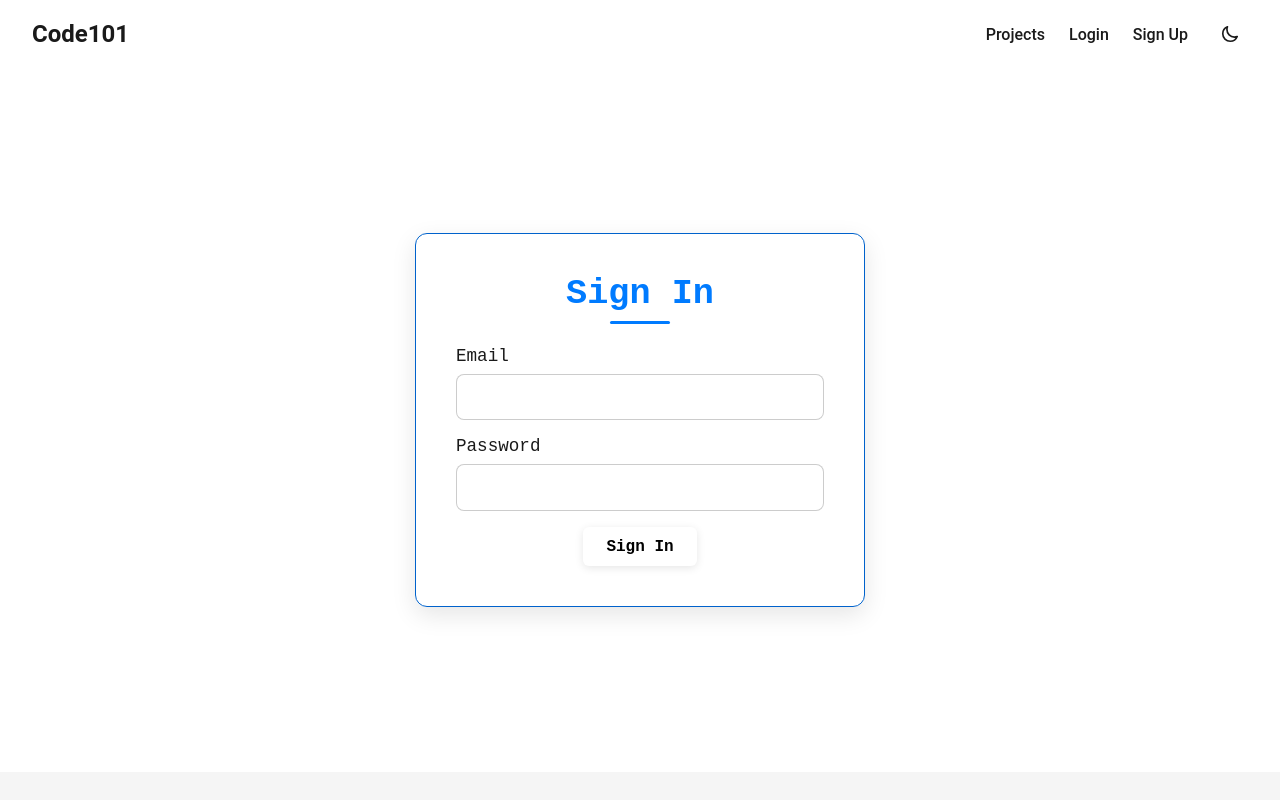
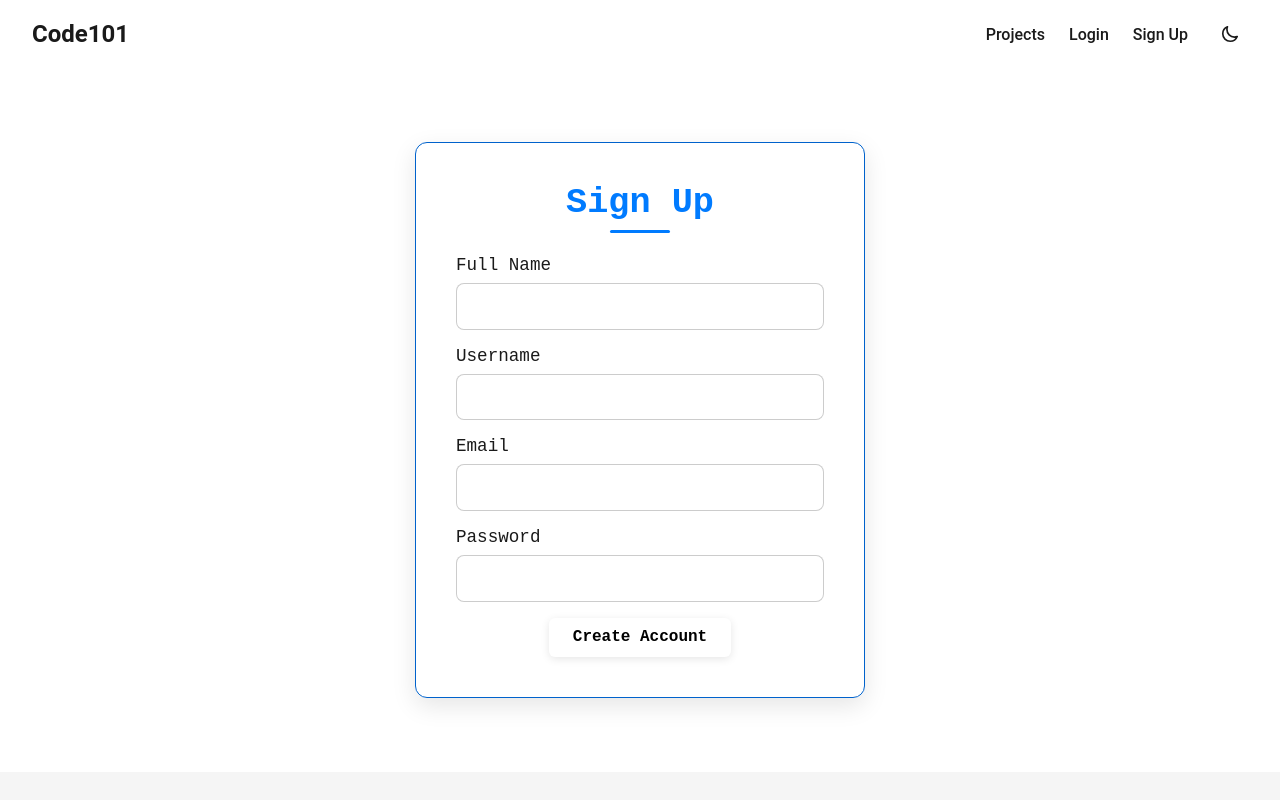
Before and after one commit to a-elhaag/code101_V2, a Next.js app: page /login in a window 1280 px wide. Shown: the top 800 px of the page. Built offline with nearby package versions, Linux system fonts and the light colour scheme.

Commit message:
Update page.js

```diff
--- a/app/login/page.js
+++ b/app/login/page.js
@@ -4,29 +4,35 @@ import { useRouter } from 'next/navigation';
 import Input from '../components/Input';
 import Button from '../components/Button';
 
-export default function SignInPage() {
+export default function SignUpPage() {
     const [email, setEmail] = useState('');
+    const [username, setUsername] = useState('');
+    const [u_name, setName] = useState('');
     const [password, setPassword] = useState('');
     const [error, setError] = useState('');
     const router = useRouter();
 
-    const handleSubmit = async (e) => {
+    const handleSignup = async (e) => {
         e.preventDefault();
-        if (!email || !password) return setError("All fields are required");
+        if (!username || !u_name || !email || !password) return setError("All fields required");
 
         try {
-            const res = await fetch(`${process.env.NEXT_PUBLIC_API_BASE_URL}/login?code=${process.env.NEXT_PUBLIC_API_KEY}`, {
+            const res = await fetch(`${process.env.NEXT_PUBLIC_API_BASE_URL}/users?code=${process.env.NEXT_PUBLIC_API_KEY}`, {
                 method: "POST",
                 headers: { 'Content-Type': 'application/json' },
-                body: JSON.stringify({ email, password })
+                body: JSON.stringify({
+                    username,
+                    u_name,
+                    email,
+                    password,
+                    u_role: "user"
+                })
             });
+
             const data = await res.json();
-            if (!res.ok) throw new Error(data.error || "Invalid credentials");
+            if (!res.ok) throw new Error(data.error || "Signup failed");
 
-            localStorage.setItem('code101-user', JSON.stringify(data.user));
-            // Dispatch auth state change event
-            window.dispatchEvent(new Event('authStateChange'));
-            router.push('/dashboard');
+            router.push('/login');
         } catch (err) {
             setError(err.message);
         }
@@ -34,13 +40,15 @@ export default function SignInPage() {
 
     return (
         <div className="auth-page">
-            <form className="form-container" onSubmit={handleSubmit}>
-                <h1 className="page-title">Sign In</h1>
+            <form className="form-container" onSubmit={handleSignup}>
+                <h1 className="page-title">Sign Up</h1>
+                <Input label="Full Name" value={u_name} onChange={e => setName(e.target.value)} />
+                <Input label="Username" value={username} onChange={e => setUsername(e.target.value)} />
                 <Input label="Email" value={email} onChange={e => setEmail(e.target.value)} />
                 <Input label="Password" type="password" value={password} onChange={e => setPassword(e.target.value)} />
                 {error && <p style={{ color: "red", textAlign: "center" }}>{error}</p>}
                 <div style={{ textAlign: "center" }}>
-                    <Button type="submit">Sign In</Button>
+                    <Button type="submit">Create Account</Button>
                 </div>
             </form>
         </div>
```
